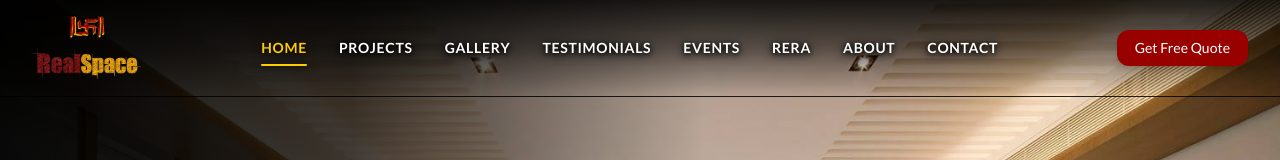
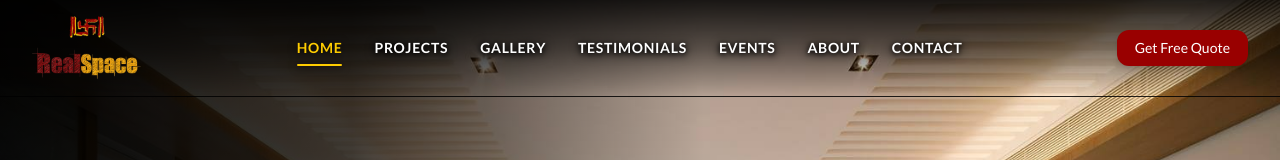
Before and after one commit to Sarvesh-Changan/realSpace-official, a Next.js app: page / in a window 1280 px wide. Shown: the top 160 px of the page. Built offline with nearby package versions, Linux system fonts and the light colour scheme; no server answers; the database is empty.

Commit message:
Updated navbar to remove rera

```diff
--- a/components/layout/Navbar.tsx
+++ b/components/layout/Navbar.tsx
@@ -52,7 +52,7 @@ export const Navbar: React.FC<NavbarProps> = ({
     { label: "Gallery", href: "/gallery" },
     { label: "Testimonials", href: "/testimonials" },
     { label: "Events", href: "/events" },
-    { label: "RERA", href: "/rera" },
+    // { label: "RERA", href: "/rera" },
     { label: "About", href: "/about" },
     { label: "Contact", href: "/contact" },
   ];
```
